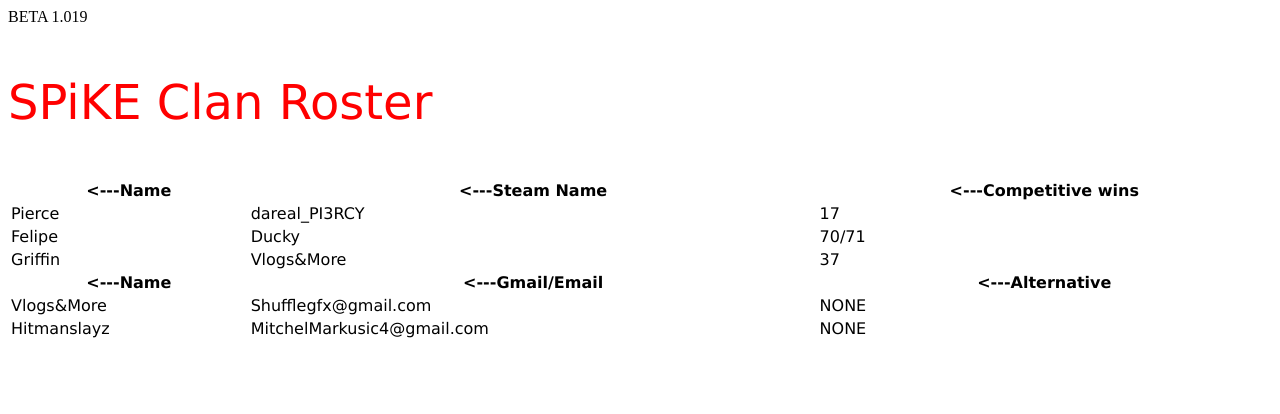
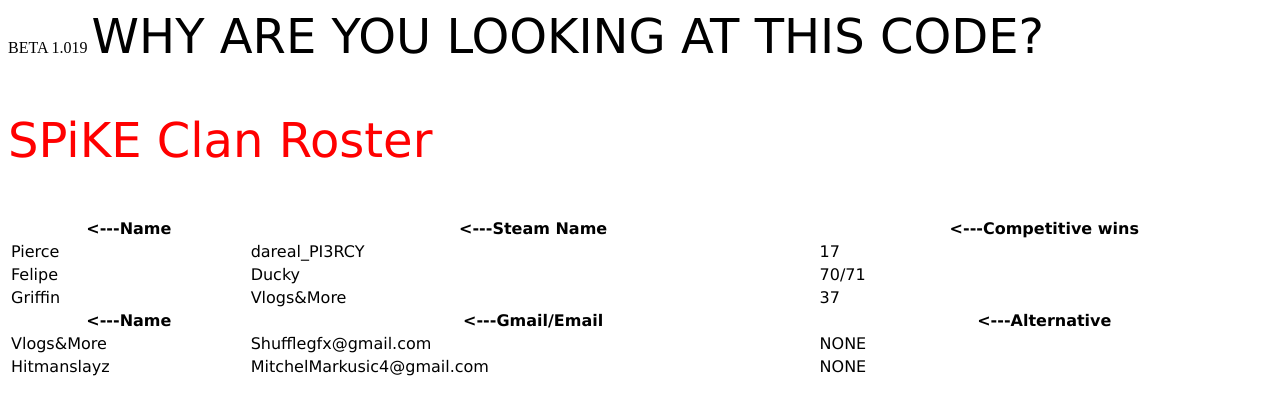
Before and after one commit to PI3RCY/PI3RCY.github.io, a plain HTML site: page index.html in a window 1280 px wide. Drawn offline with Linux system fonts and the light colour scheme.

Commit message:
Update index.html

```diff
--- a/index.html
+++ b/index.html
@@ -18,7 +18,7 @@ BETA 1.019
     <td>70/71</td>
  </tr>
 <tr>
-
+WHY ARE YOU LOOKING AT THIS CODE?
     <td>Griffin</td>
     <td>Vlogs&More</td>
     <td>37</td>
```
